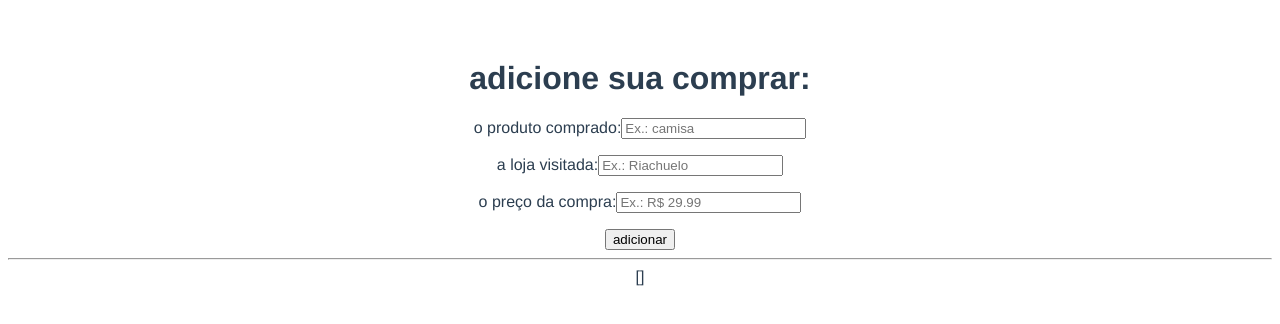
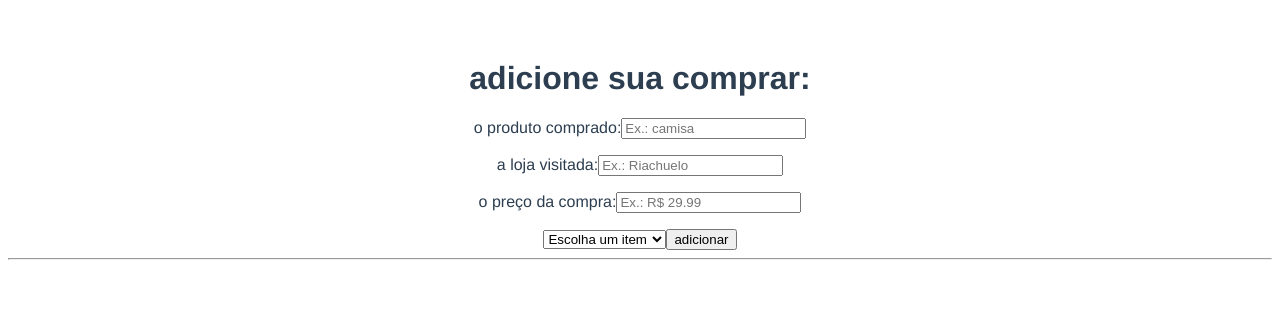
Before and after one commit to dnosuke/gerenciador_de_compras, a Vue app: page / in a window 1280 px wide. Shown: the top 324 px of the page. Built offline with nearby package versions, Linux system fonts and the light colour scheme.

Commit message:
2 commit

```diff
--- a/src/components/Body.vue
+++ b/src/components/Body.vue
@@ -5,18 +5,35 @@
       <p>o produto comprado:<input v-model="newProduto" id="new-produto" placeholder="Ex.: camisa"></p>
       <p>a loja visitada:<input v-model="newLoja" id="new-produto" placeholder="Ex.: Riachuelo"></p>
       <p>o preço da compra:<input v-model="newPreco" id="new-produto" placeholder="Ex.: R$ 29.99"></p>
+      <select v-model="newQuant" id="new-produto">
+        <option disabled value="">Escolha um item</option>
+        <option>1</option>
+        <option>2</option>
+        <option>3</option>
+        <option>4</option>
+        <option>5</option>
+        <option>6</option>
+        <option>7</option>
+        <option>8</option>
+        <option>9</option>
+        <option>1O itens ou Mais</option>
+        </select>
       <button>adicionar</button>
       <hr>
+
       <div id="lista">
-        {{produtos}}
-        <br>
+        <appLista/>
       </div>
+
     </form>
   </div>
 </template>
 
 <script>
+  import appLista from './Lista.vue';
+
   export default {
+    components: {appLista},
     name: 'Body',
     data(){
       return {
@@ -24,23 +41,23 @@
         newProduto: '',
         newLoja: '',
         newPreco: '',
-        produtos: []
+        newQuant: '',
+        compras: []
       }
     },
     methods: {
       addProduto: function () {
-        this.produtos.push({
+        this.compras.push({
           id: this.idCompra++,
           title: this.newProduto,
           produto: this.newLoja,
-          preco: this.newPreco
+          preco: this.newPreco,
+          quant: this.newQuant
         })
         this.newProduto = ''
         this.newLoja = ''
         this.newPreco = ''
-      },
-      removeCompra(livro){
-        this.livros.splice(this.livros.indexOf(livro), 1)
+        this.newQuant = ''
       }
     }
   }
--- /dev/null
+++ b/src/components/Lista.vue
@@ -0,0 +1,27 @@
+<template>
+    <div id="lista">
+        <ul>
+            <li
+            is="produto-item"
+            v-for="(produto, index) in compras"
+            v-bind:key="produto.id"
+            v-bind:title="produto.title"
+            v-bind:produto="produto.produto"
+            v-bind:preco='produto.preco'
+            v-bind:quant='produto.quant'
+            v-on:remove="compras.splice(index, 1)"
+            ></li>
+        </ul>
+    </div>
+</template>
+
+<script>
+export default {
+    props: ['newProduto','newLoja','newPreco','newQuant'],
+
+}
+</script>
+
+<style>
+
+</style>
```
Also changed, not shown: src/components/Adicionar.vue (deleted, +0 -13 lines).
